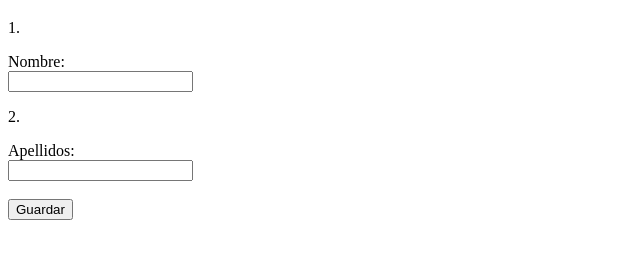
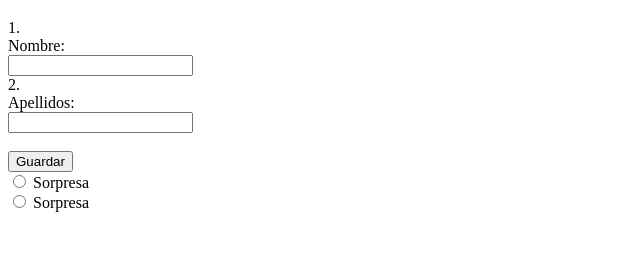
Before and after one commit to JackDev21/PreBootcamp_ISDICODERS, a plain HTML site: page HTML/Tema_6_HTML/Ejercicio_3.html in a window 1280 px wide. Shown: the part 61-320 px from the top of the page, without its empty margins (0-640 px from the left). Drawn offline with Linux system fonts and the light colour scheme.

Commit message:
Ejercicio 3 Tema 6 html type-radio

```diff
--- a/HTML/Tema_6_HTML/Ejercicio_3.html
+++ b/HTML/Tema_6_HTML/Ejercicio_3.html
@@ -8,12 +8,13 @@
 <body>
     <h1>Forms</h1>
 
-<p>1.</p>
-<label>Nombre: <br><input type="text" id="Name" name="Name"/>
-<p>2.</p>
-<label>Apellidos: <br> <input type="text" id="Apellidos" name="Apellidos"/><br><br>
-<button type="submit" name="botonguardar"> Guardar </button>
 
+<label>1.<br>Nombre: <br><input type="text" id="Name" name="Name"/><br>
+<label>2.<br>Apellidos: <br> <input type="text" id="Apellidos" name="Apellidos"/><br><br>
+<button type="submit" name="botonguardar"> Guardar </button><br>
 
-</body>
-</html>
+<input type="radio" id="Regalo1" name="Regalo1"/>
+<label for="Regalo1">Sorpresa</label><br>
+
+<input type="radio" id="Regalo2" name="Regalo2"/>
+<label for="Regalo2">Sorpresa</label>
```
